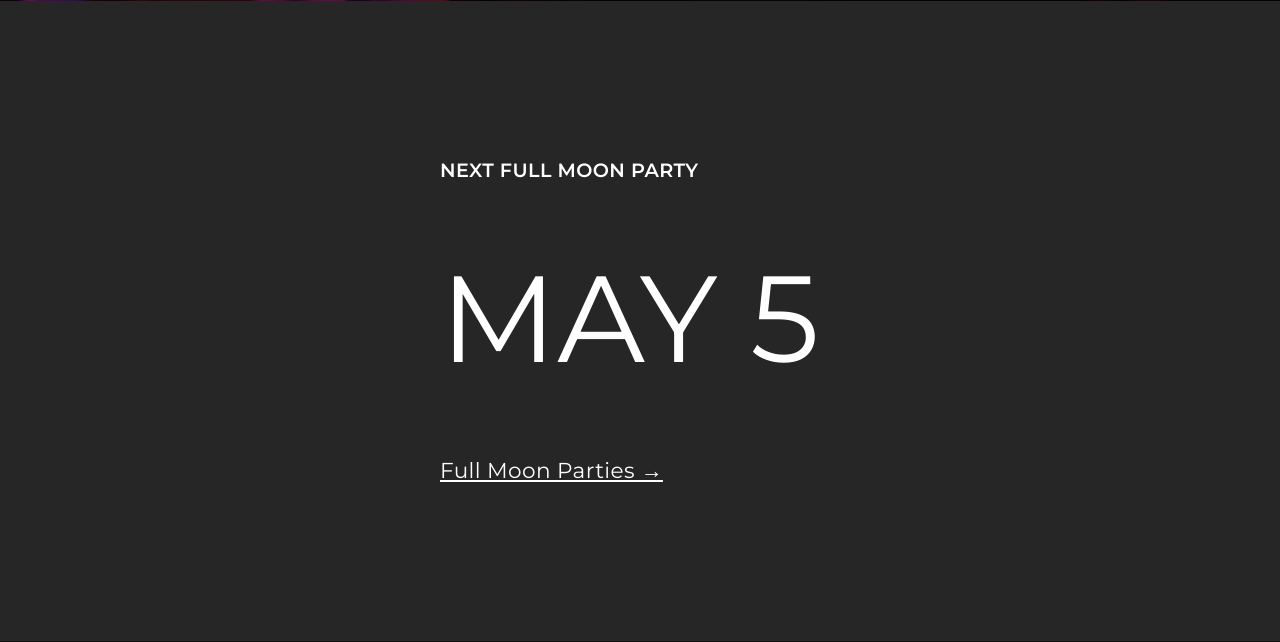
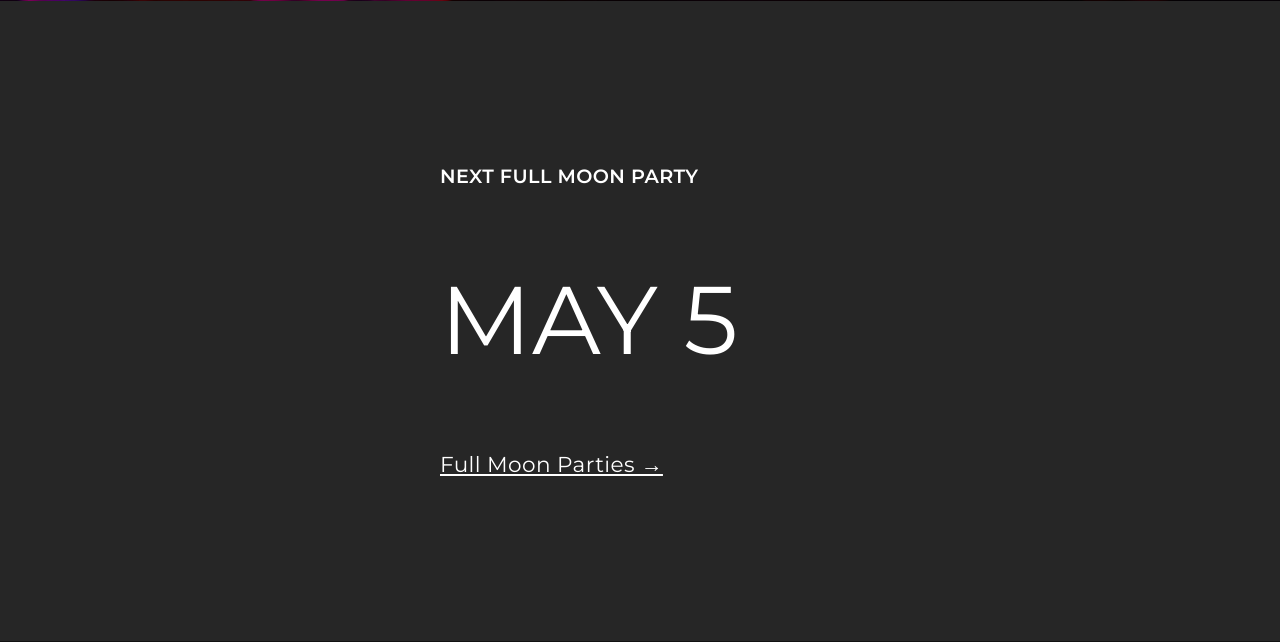
Before and after one commit to SpiritshopOfficial/spiritshopofficial.github.io, a PHP site: page / in a window 1280 px wide. Shown: the part 1279-1921 px from the top of the page. Run offline with PHP 8.4, Linux system fonts and the light colour scheme.

Commit message:
Update style.css

```diff
--- a/style.css
+++ b/style.css
@@ -53,7 +53,7 @@ h2 {
 }
 
 #date {
-  font-size: 15.3rem;
+  font-size: 12rem;
   line-height: 1em;
   word-wrap: break-word;
 }
```
